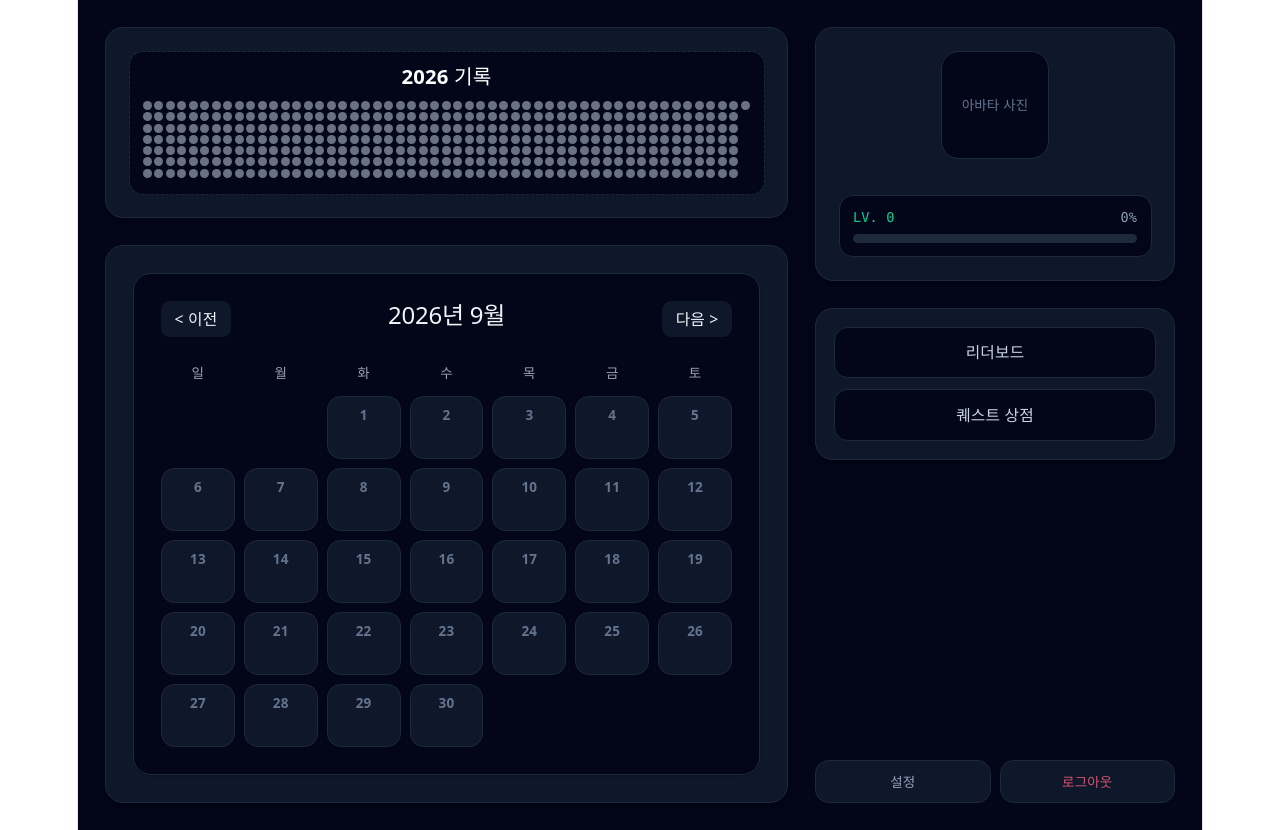
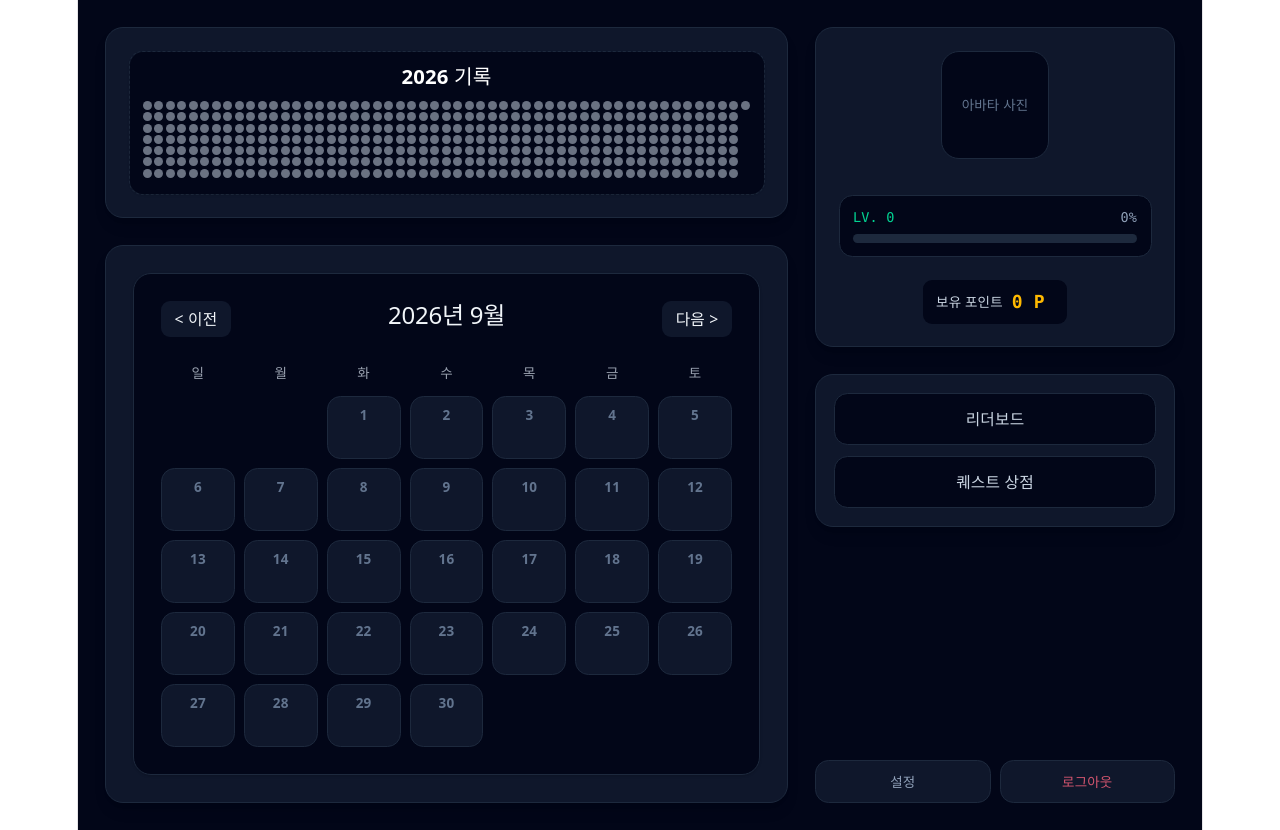
Before and after one commit to twilightyear/questday, a React (Vite) app in the folder frontend/: page /main in a window 1280 px wide. Built offline with nearby package versions, Linux system fonts and the light colour scheme; no server answers.

Commit message:
feat(feature/user-detail): display user point on React main-page
Displayed user point on React main-page using pre-implemented score api and logic.

```diff
--- a/frontend/src/hooks/useMain.jsx
+++ b/frontend/src/hooks/useMain.jsx
@@ -39,7 +39,7 @@ export function useMain() {
 	const handleGetPoint = async () => {
 		try {
 			const response = await getUserPoint();
-			setCurrentPoint(response.data);
+			setCurrentPoint(response);
 		} catch (err) {
 			console.log(err);
 		}
@@ -48,7 +48,6 @@ export function useMain() {
 	const handleGetEmail = async () => {
 		try {
 			const response = await getUserEmail();
-			console.log(response);
 			setCurrentEmail(response);
 		} catch (err) {
 			console.log(err);
--- a/frontend/src/pages/MainPage.jsx
+++ b/frontend/src/pages/MainPage.jsx
@@ -73,6 +73,14 @@ return (
 					></div>
 				</div>
 				</div>
+				<div className="flex items-center justify-between bg-slate-950 px-3 py-2 rounded-lg mt-1">
+					<span className="text-xs text-slate-300 flex items-center gap-1.5">
+						보유 포인트
+					</span>
+					<span className="font-mono font-semibold text-amber-400 px-2">
+						{currentPoint.toLocaleString()} P
+					</span>
+				</div>
 			</div>
 			{/* 리더보드 및 퀘스트 상점 */}
 			<div className="bg-slate-900 border border-slate-800 rounded-2xl p-4 shadow-lg flex flex-col gap-2.5">
```
